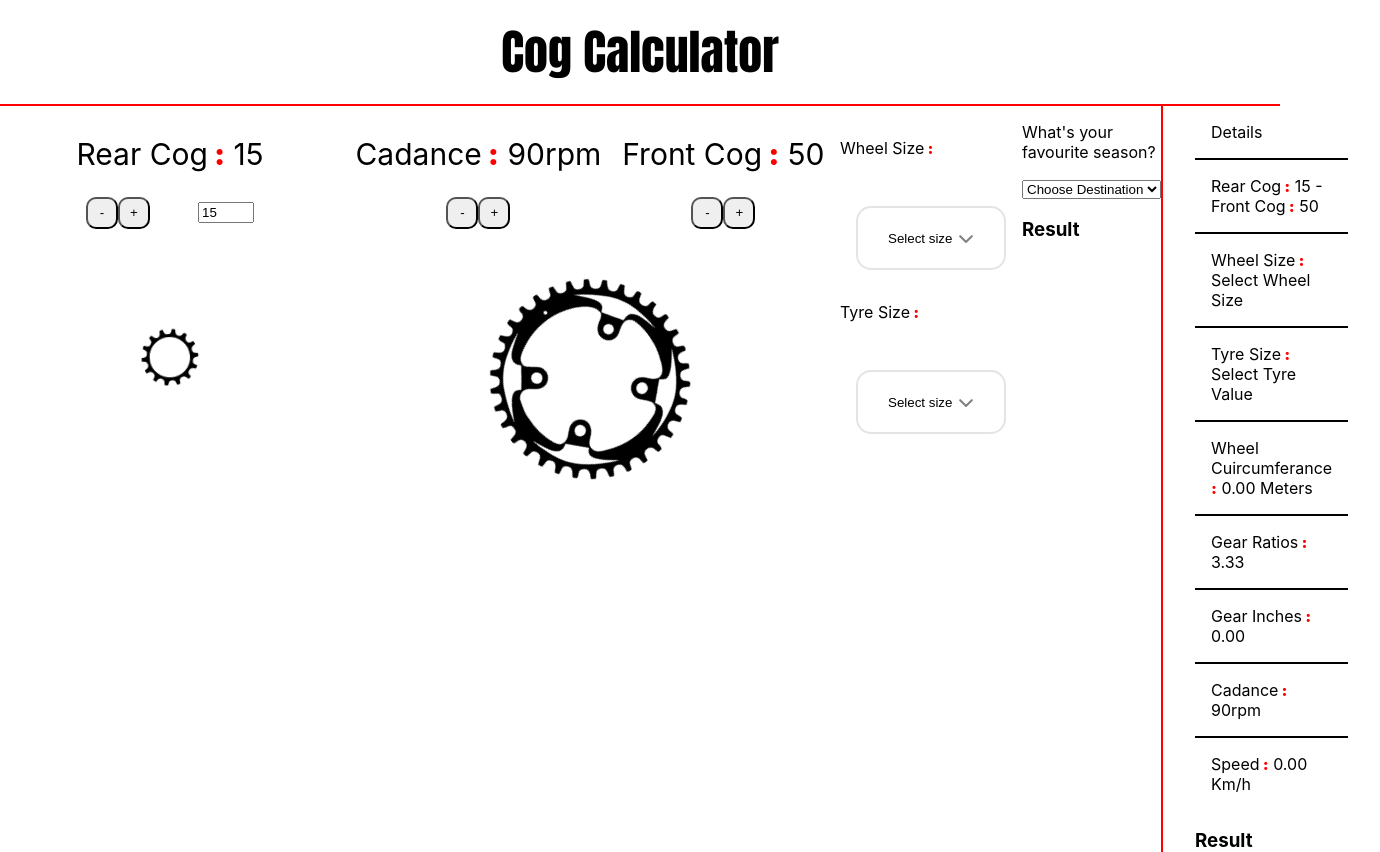
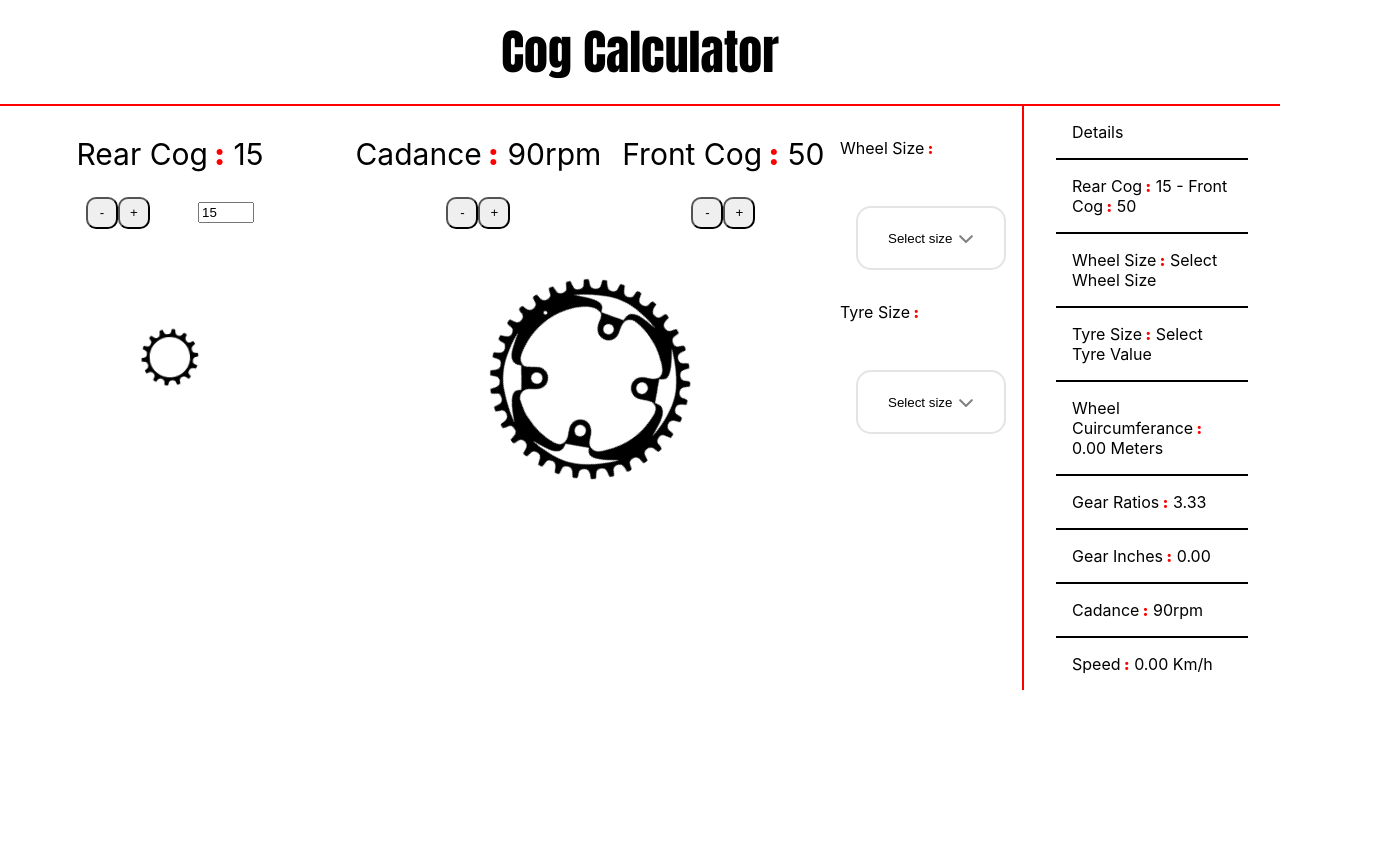
Before and after one commit to lucianboatright/Cog_Calc_tested, a React (Create React App) app: page / in a window 1280 px wide. Shown: the whole page, 1380 px wide, since content can reach past the window. After the commit the page ends 800 px from the top, so only its background shows below. Built offline with nearby package versions, Linux system fonts and the light colour scheme.

Commit message:
save state pre merge

```diff
--- a/src/App.tsx
+++ b/src/App.tsx
@@ -56,9 +56,9 @@ function App() {
                     <WheelIndex childToParentWheel={childToParentWheel} childToParentWheelValue={childToParentWheelValue} />
                     <TyreIndex childToParentTyre={childToParentTyre} childToParentTyreValue={childToParentTyreValue} />
                   </div>
-                  <div>
+                  {/* <div>
                     <DropDown />
-                  </div>
+                  </div> */}
                   <div className="Detials">
                     <Details wheelSize={wheelDataState} wheelSizeValue={wheelDataStateValue} tyreTextValue={tyreDataStateValue} tyreText={tyreDataState} />
                   </div>
--- a/src/components/Details/Details.tsx
+++ b/src/components/Details/Details.tsx
@@ -23,12 +23,6 @@ const Detail = ({ tyreText, tyreTextValue, wheelSize, wheelSizeValue }: any) =>
     const Speed = (WheelCircumferance * parseFloat(GearRatio) * crankRpm * 60) / 1000
     const GearInches = ((Number(GearRatio) * WheelCircumferance) / 100)
 
-    // console.log("Gear Ratio", GearRatio)
-    // console.log("Gear Inches", GearInches.toFixed(2))
-    // console.log("total wheel diameter", TotalWheelDiameter)
-    // console.log("Wheel cuircumferance", WheelCircumferance.toFixed(2))
-    // console.log("Speed", Speed)
-
     return (
         <div className='DatailsSection'>
             <div className='DetailsTitle' data-testid={'DetailsTitle'} >Details</div>
@@ -41,7 +35,7 @@ const Detail = ({ tyreText, tyreTextValue, wheelSize, wheelSizeValue }: any) =>
             <div className='Cadance_rpm_Datails' data-testid="Cadance_rpm_Datails">Cadance<span className='Red_semi'> :</span> {crankRpm}rpm </div>
             <div className='Cadance_rpm_Datails' data-testid="Speed_Datails">Speed<span className='Red_semi'> :</span> {Speed.toFixed(2)} Km/h </div>
             <div>
-                <Result />
+                {/* <Result /> */}
             </div>
         </div>
     )
```
Also changed, not shown: src/components/Wheel/WheelSize.tsx (+0 -48 lines).
